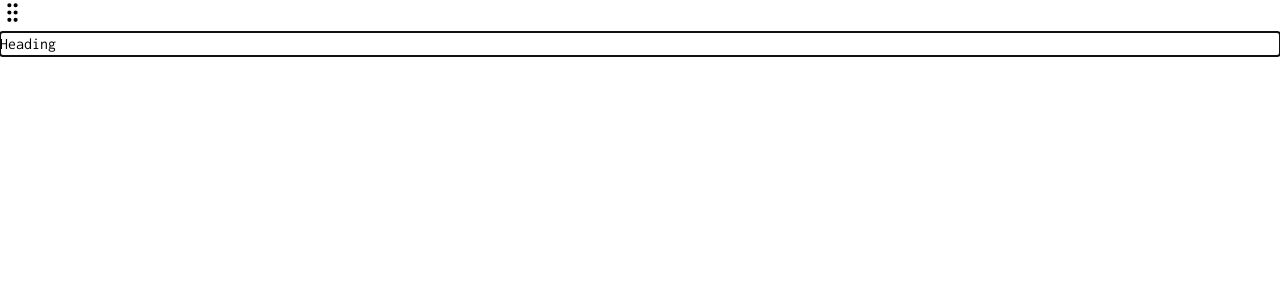
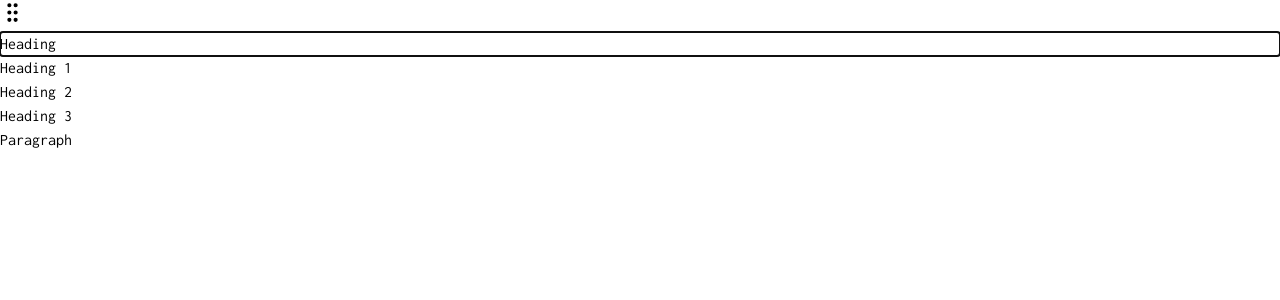
Before and after one commit to chirag3003/react-notion-like-editor, a React (Vite) app: page / in a window 1280 px wide. Shown: the top 300 px of the page. Built offline with nearby package versions, Linux system fonts and the light colour scheme.

Commit message:
started with menu

```diff
--- a/src/Editor/EditorInput.tsx
+++ b/src/Editor/EditorInput.tsx
@@ -17,7 +17,7 @@ function EditorInput({
   onDelete,
 }: EditorInputProps) {
   return (
-    <div className="w-full border border-gray-100 p-2 shadow input-container flex gap-5 group">
+    <div className="w-full border border-gray-100 p-2 shadow input-container flex gap-5 group relative">
       <button className="dragButton invisible group-hover:visible ">
         <GripVertical height={25} width={25} className="h-full text-gray-500" />
       </button>
@@ -47,6 +47,13 @@ function EditorInput({
       >
         {/* {value.value} */}
       </div>
+      <div className="options-menu absolute w-80 top-full left-10  bg-gray-50 shadow ">
+        <div className="menu-item text-xl p-2 font-semibold bg-white">Heading 1</div>
+        <div className="menu-item text-xl p-2 font-semibold ">Heading 2</div>
+        <div className="menu-item text-xl p-2 font-semibold ">Heading 3</div>
+        <div className="menu-item text-xl p-2 font-semibold ">Paragraph</div>
+        {/* <div className="menu-item">Heading 1    </div> */}
+      </div>
     </div>
   );
 }
```
